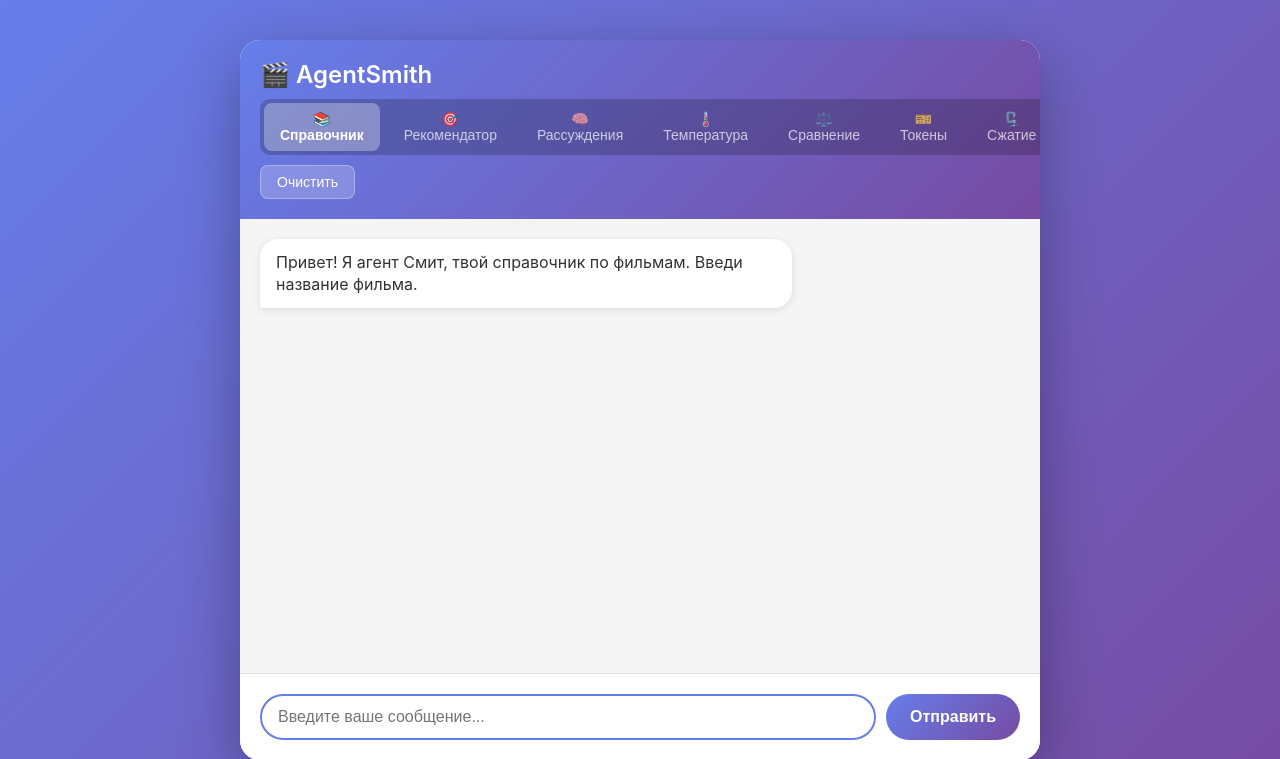
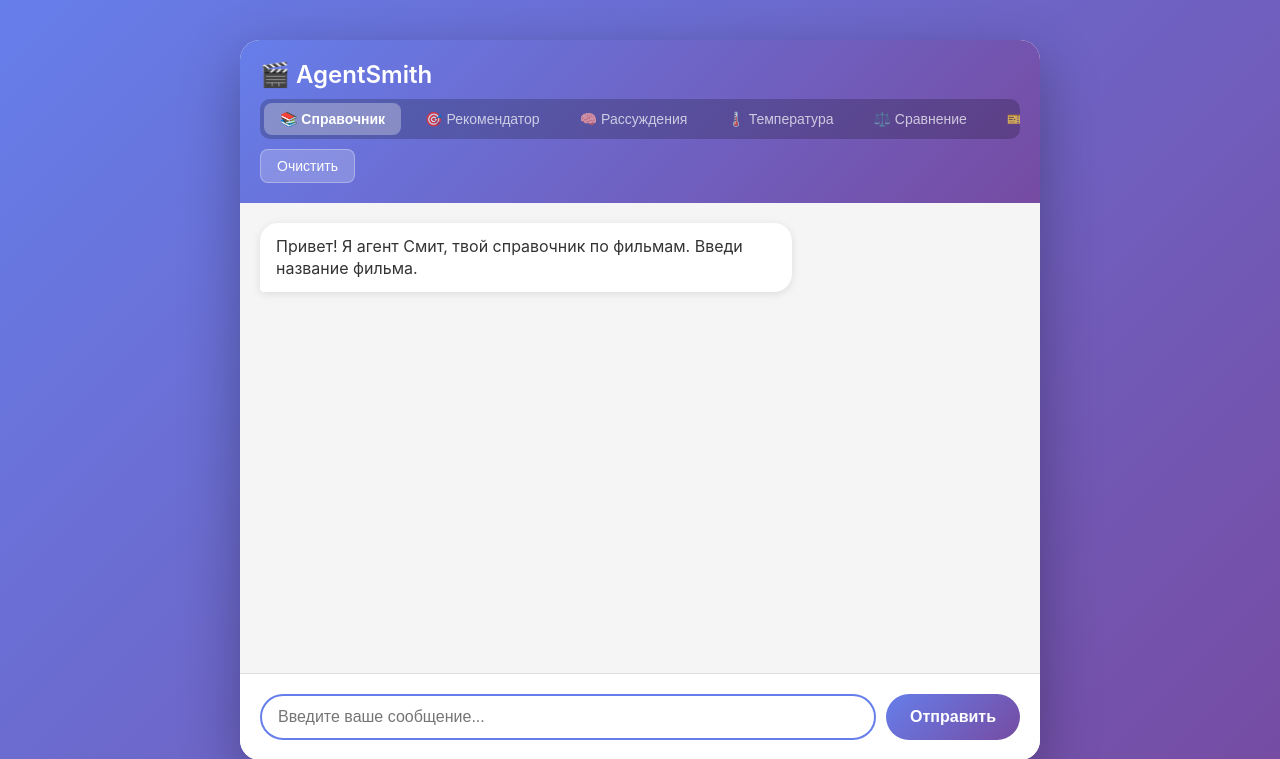
Before and after one commit to KotlinWay/AgentSmith, a Flask app: page / in a window 1280 px wide. Shown: the top 759 px of the page. Run offline with Flask 3, Linux system fonts and the light colour scheme; some libraries are stand-ins or nearby versions.

Commit message:
Добавлен скроллбар для меню режимов
Меню режимов теперь прокручивается горизонтально при переполнении,
вместо того чтобы выходить за границы экрана.

Изменения:
- Добавлен overflow-x: auto для .mode-switch
- Кнопки режимов теперь не сжимаются (flex-shrink: 0)
- Текст кнопок не переносится (white-space: nowrap)
- Стилизован скроллбар для лучшего вида
- Поддержка как webkit, так и firefox скроллбаров

```diff
--- a/static/style.css
+++ b/static/style.css
@@ -48,6 +48,30 @@ body {
     background: rgba(0, 0, 0, 0.2);
     padding: 4px;
     border-radius: 10px;
+    overflow-x: auto;
+    overflow-y: hidden;
+    flex-wrap: nowrap;
+    max-width: 100%;
+    scrollbar-width: thin;
+    scrollbar-color: rgba(255, 255, 255, 0.3) rgba(0, 0, 0, 0.1);
+}
+
+.mode-switch::-webkit-scrollbar {
+    height: 6px;
+}
+
+.mode-switch::-webkit-scrollbar-track {
+    background: rgba(0, 0, 0, 0.1);
+    border-radius: 10px;
+}
+
+.mode-switch::-webkit-scrollbar-thumb {
+    background: rgba(255, 255, 255, 0.3);
+    border-radius: 10px;
+}
+
+.mode-switch::-webkit-scrollbar-thumb:hover {
+    background: rgba(255, 255, 255, 0.5);
 }
 
 .mode-btn {
@@ -59,6 +83,8 @@ body {
     cursor: pointer;
     font-size: 14px;
     transition: all 0.3s ease;
+    white-space: nowrap;
+    flex-shrink: 0;
 }
 
 .mode-btn:hover {
```
